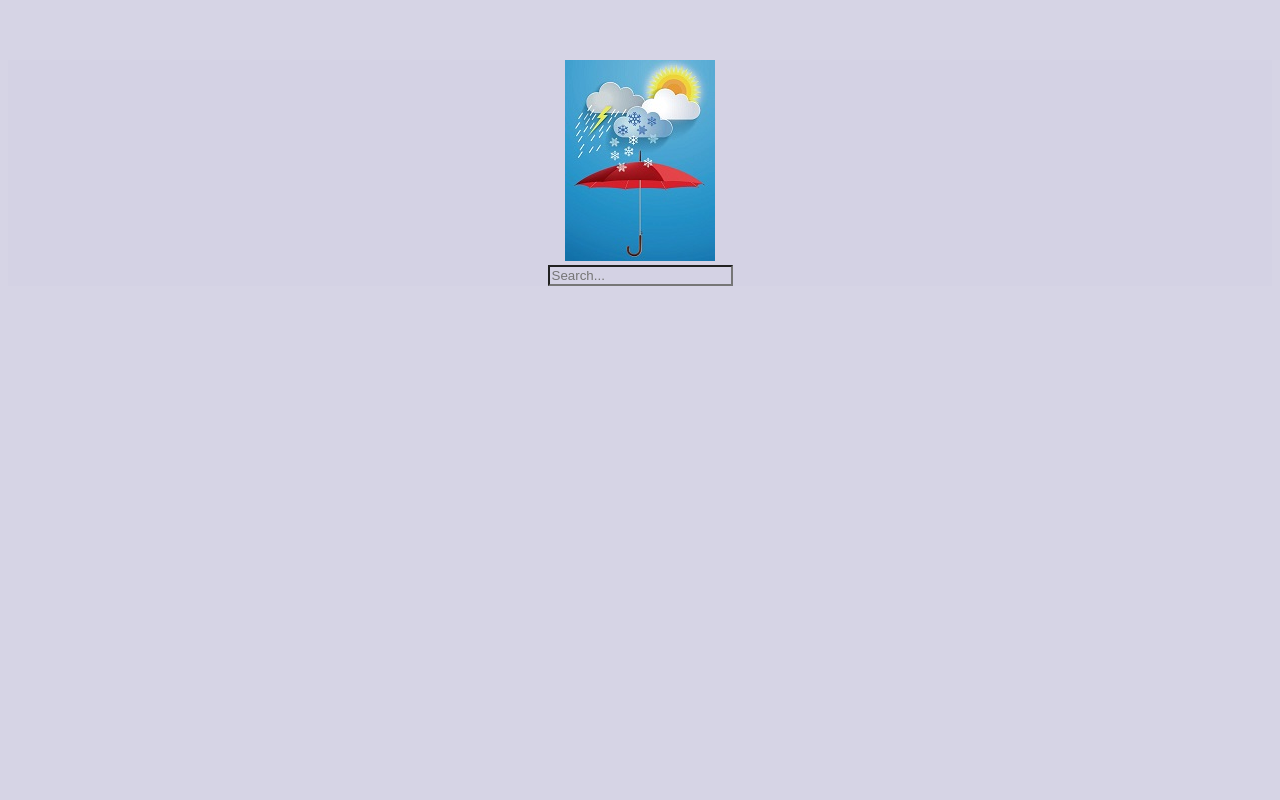
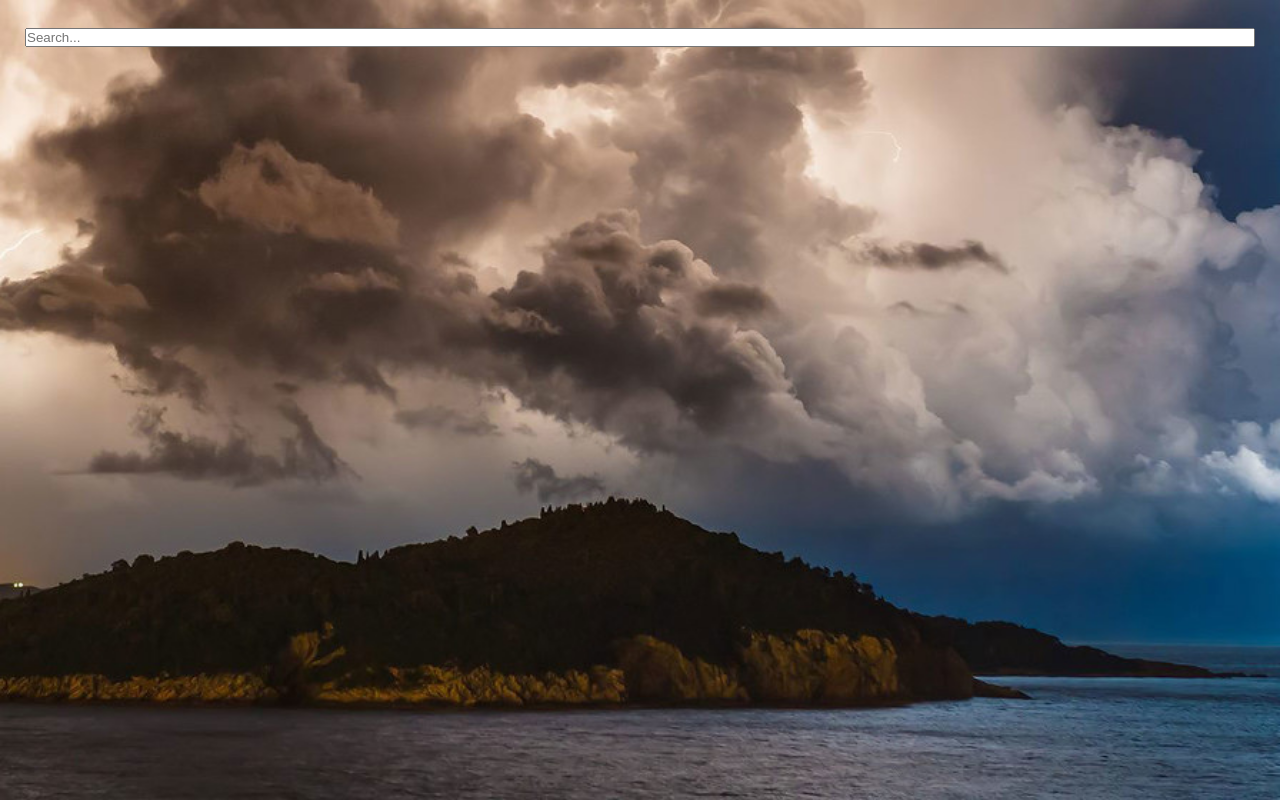
Before and after one commit to blaz-k/open-weather-js, a Vue app: page / in a window 1280 px wide. Built offline with nearby package versions, Linux system fonts and the light colour scheme.

Commit message:
correctly showing weather when you type location

```diff
--- a/src/App.vue
+++ b/src/App.vue
@@ -1,8 +1,8 @@
 <template>
-  <div id="app" >
-    <img alt="Vue logo" src="./assets/weather.jpg" />
-
-    <CheckWeather />
+  <div id="app">
+    <main>
+      <CheckWeather />
+    </main>
   </div>
 </template>
 
@@ -19,14 +19,29 @@ export default {
 
 <style>
 * {
-  background-color: rgba(213, 211, 228, 0.959);
+  margin: 0;
+  padding: 0;
+  box-sizing: border-box;
 }
+
+body {
+  font-family: Georgia, "Times New Roman", Times, serif;
+}
+
 #app {
-  font-family: Avenir, Helvetica, Arial, sans-serif;
-  -webkit-font-smoothing: antialiased;
-  -moz-osx-font-smoothing: grayscale;
-  text-align: center;
-  color: #2c3e50;
-  margin-top: 60px;
+  background-image: url("./assets/mixed-weather.jpg");
+  background-size: cover;
+  background-position: bottom;
+  transition: 0.4s;
+}
+
+main {
+  min-height: 100vh;
+  padding: 25px;
+}
+
+input {
+  width: 100%;
+  margin-bottom: 30px;
 }
 </style>
--- a/src/components/CheckWeather.vue
+++ b/src/components/CheckWeather.vue
@@ -11,20 +11,12 @@
 
     <div class="weather" v-if="typeof weather.main != 'undefined'">
       <div class="location">{{ weather.name }} {{ weather.sys.country }}</div>
-      <div class="date">
-        Monday, 6, Septembre, 2021
+      <div class="date">Monday, 6, September, 2021</div>
+      <div class="weather-info">
+        <div class="temp">{{ Math.round(weather.main.temp) }} °C</div>
+        <div class="meteo">{{ weather.weather[0].main }}</div>
       </div>
-      <div class="weather-info">
-        <div class="temp">
-          15°
-        </div>
-        <div class="meteo">
-          Rain
-        </div>
-      </div>
-     </div>
-
-
+    </div>
   </div>
 </template>
 
@@ -42,7 +34,9 @@ export default {
   methods: {
     getWeather(e) {
       if (e.key == "Enter") {
-        fetch(`${this.url}weather?q=${this.query}&appid=${this.apiKey}`)
+        fetch(
+          `${this.url}weather?q=${this.query}&units=metric&appid=${this.apiKey}`
+        )
           .then((response) => {
             return response.json();
           })
@@ -57,6 +51,15 @@ export default {
 </script>
 
 <style scoped>
+* {
+  margin: 0;
+  padding: 0;
+  box-sizing: border-box;
+}
+
+body {
+  font-family: Georgia, "Times New Roman", Times, serif;
+}
 </style>
 
 // API KEY
```
Also changed, not shown: src/assets/mixed-weather.jpg (added).
